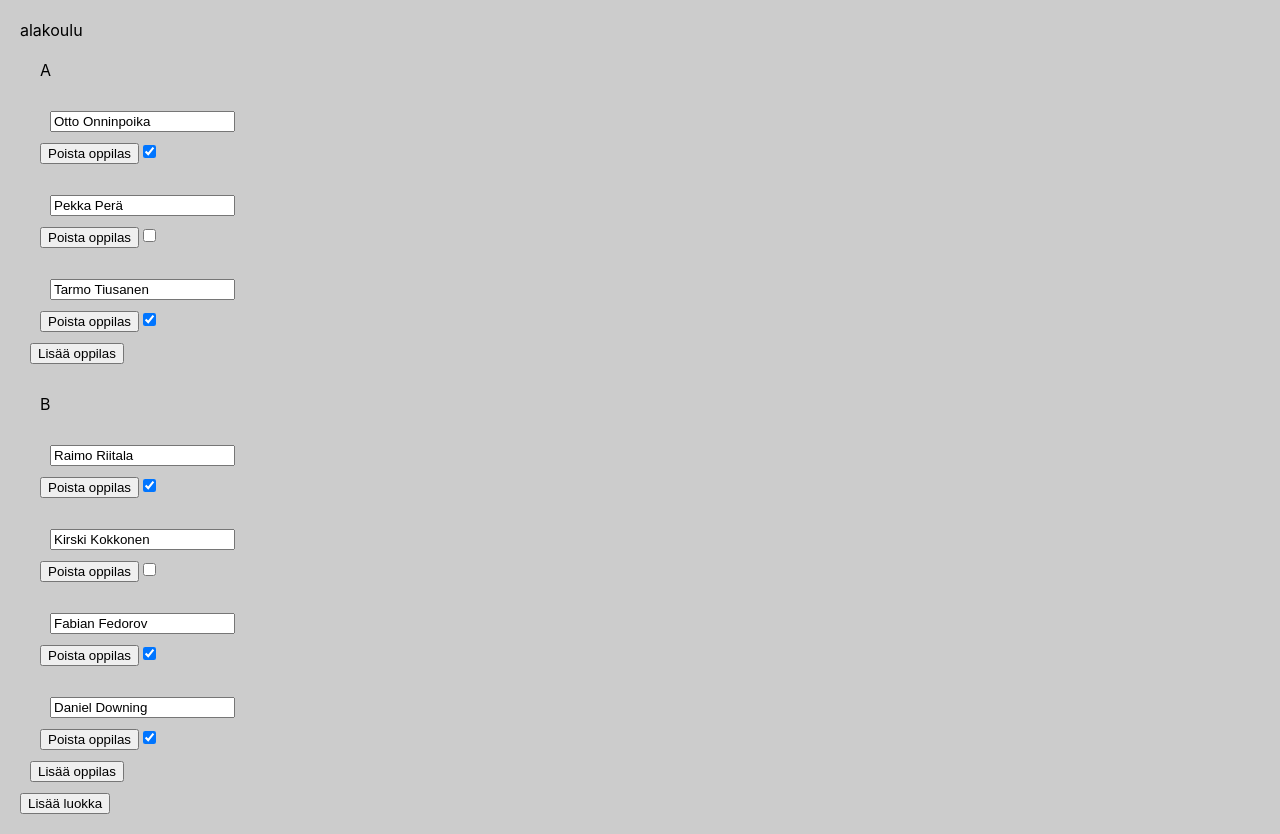
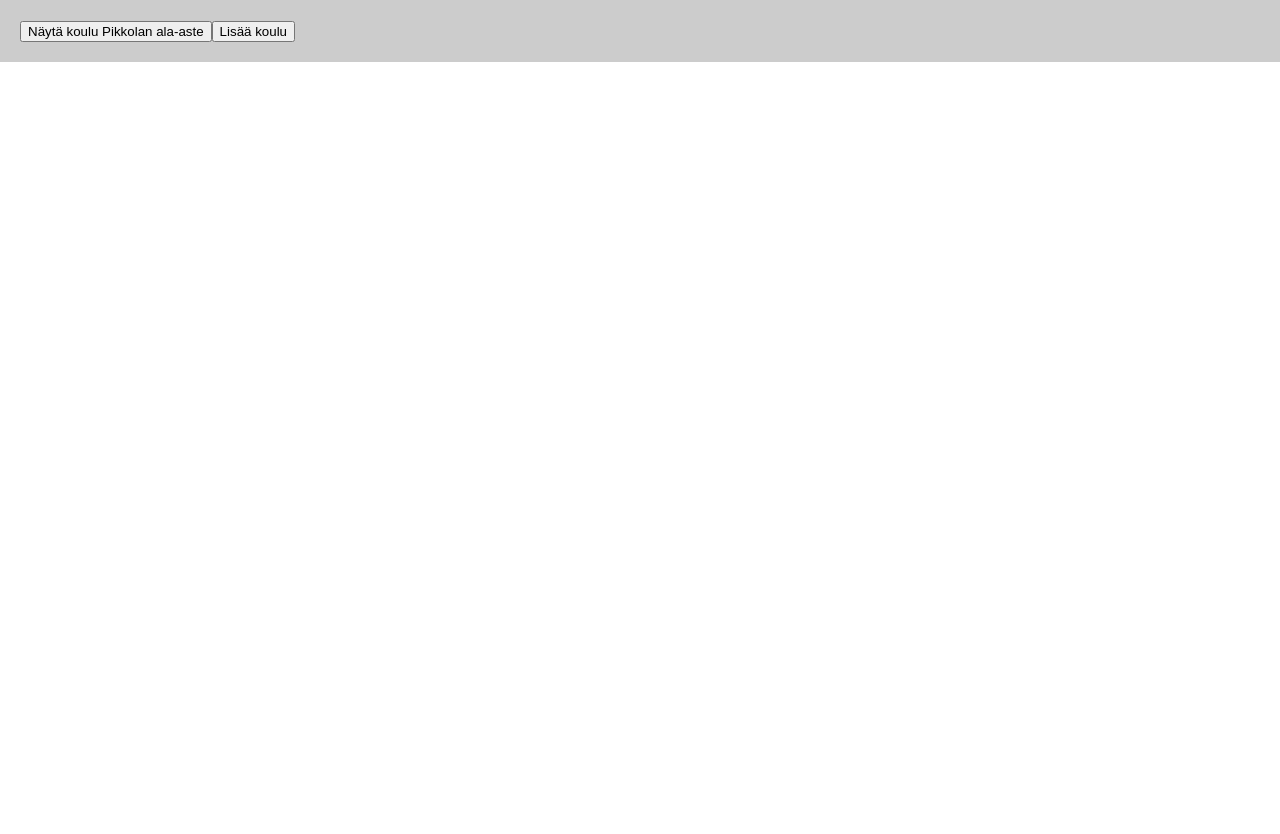
Before and after one commit to juvuorin/reactappis, a React (Create React App) app: page / in a window 1280 px wide. After the commit the page ends 800 px from the top, so only its background shows below. Built offline with nearby package versions, Linux system fonts and the light colour scheme; data requests are answered from the project's data file.

Commit message:
Useamman koulun järjestelmä

```diff
--- /dev/null
+++ b/db.json
@@ -0,0 +1,6 @@
+
+{
+    "koulut": [
+      {"id":1,"koulunNimi":"Pikkolan ala-aste", "luokat":[{ "kirjain": "A", "oppilaat": [{ "nimi": "Otto Onninpoika", "osaalukea": true }, { "nimi": "Pekka Perä", "osaalukea": false }]}]}
+    ]
+}
--- a/src/Koulu.js
+++ b/src/Koulu.js
@@ -21,8 +21,8 @@ let luokka2 = { kirjain: "B", oppilaat: [oppilas4, oppilas5, oppilas6, oppilas7]
 
 var koulu_ = { nimi: "alakoulu", luokat: [luokka1, luokka2] }
 
-
-const Koulu=()=> {
+// propseista tulee "koulu"
+const Koulu=(props)=> {
     const [dataNoudettu, setDataNoudettu] = useState(false)
     const [koulu, setKoulu] = useState()
     //    [koulu, setKoulu] = useState(koulu)
@@ -31,49 +31,40 @@ const Koulu=()=> {
 
     useEffect(() => {
 
-        if (!dataNoudettu) {
-            let result = localStorage.getItem("kouluData")
-            if (result == null) {
-                setKoulu(koulu_)
-            } else {
-                setKoulu(JSON.parse(result))
-            }
-            setDataNoudettu(true)
-        } else {
-            localStorage.setItem("kouluData", JSON.stringify(koulu))
-        }
+       setKoulu(props.koulu)
 
-    }, [koulu])
+    }, [props.koulu])
     const dispatch = (o) => {
         //  o = {type:"POISTA_OPPILAS",data: {oppilasIndex:0, luokkaIndex:0}}
-        let kouluKopio = (JSON.parse(JSON.stringify(koulu)))
+        let koulutKopio = (JSON.parse(JSON.stringify(props.koulut)))
         // let kouluKopio = koulu
 
         switch (o.type) {
-            case "POISTA_OPPILAS":
+/*             case "POISTA_OPPILAS":
                 kouluKopio.luokat[o.data.luokkaIndex].oppilaat.splice(o.data.oppilasIndex, 1)
                 break;
             //  p.setKoulu(JSON.parse(JSON.stringify(p.koulu)))
             case "LISÄÄ_OPPILAS":
                 kouluKopio.luokat[o.data.luokkaIndex].oppilaat.push({ nimi: "Olli Oppilas" })
                 break;
-            case "LISÄÄ_LUOKKA":
-                kouluKopio.luokat.push({ kirjain: "T", oppilaat: [] })
+ */            case "LISÄÄ_LUOKKA":
+                koulutKopio[props.kouluIndex].luokat.push({ kirjain: "T", oppilaat: [] })
+                props.setKoulut(koulutKopio)
                 break;
-            case "OPPILAAN_NIMI_MUUTTUI":
+/*             case "OPPILAAN_NIMI_MUUTTUI":
                 kouluKopio.luokat[o.data.luokkaIndex].oppilaat[o.data.oppilasIndex].nimi = o.data.nimi
                 break;
             case "OPPILAAN_LUKUTAITOTIETO_MUUTTUI":
                 kouluKopio.luokat[o.data.luokkaIndex].oppilaat[o.data.oppilasIndex].osaalukea = !kouluKopio.luokat[o.data.luokkaIndex].oppilaat[o.data.oppilasIndex].osaalukea
                 break;
-            default: throw "Nyt on jokin vialla"
+ */            default: throw "Nyt on jokin vialla"
 
 
 
         }
-        console.log(kouluKopio)
+/*         console.log(kouluKopio)
         setKoulu(kouluKopio)
-
+ */
     }
 
 /*     const poistaOppilas = (luokkaIndex,oppilasIndex)=>{
@@ -100,9 +91,10 @@ const Koulu=()=> {
 
     }
  */
-    return (<div>{(dataNoudettu==true) && <div>{koulu.nimi}{koulu.luokat.map((item, index) => <Luokka luokka={item} luokkaIndex={index} dispatch={dispatch} koulu={koulu} />)}
+    console.log(koulu)
+    return (<div> <div>{props.koulu.koulunNimi}{props.koulu.luokat.map((item, index) => <Luokka luokka={item} luokkaIndex={index} dispatch={dispatch} koulu={props.koulu} />)}
         <button onClick={() => dispatch({ type: "LISÄÄ_LUOKKA" })}>Lisää luokka</button>
 
-    </div>}</div>);
+    </div></div>);
 }
 export default Koulu;
--- /dev/null
+++ b/src/KouluSovellus.js
@@ -0,0 +1,52 @@
+//import logo from './logo.svg';
+//import './App.css';
+import React, { useEffect, useState } from 'react';
+import Koulu from './Koulu';
+
+const axios = require('axios');
+//Tentti1
+
+
+
+const KouluSovellus=(props)=> {
+    const [dataNoudettu, setDataNoudettu] = useState(false)
+    const [koulut, setKoulut] = useState()
+    const [valittuKoulu,setValittuKoulu] = useState()
+    //    [koulu, setKoulu] = useState(koulu)
+//    console.log("Koulu renderöitiin")
+    //REDUX
+
+    const lisääKoulu=() =>{
+
+        let koulutKopio = JSON.parse(JSON.stringify(koulut))
+        koulutKopio.push({"id":koulutKopio.length,"koulunNimi":koulutKopio.length, "luokat":[]})
+        setKoulut(koulutKopio);
+
+    }
+    useEffect(() => {
+        if (!dataNoudettu) {
+            axios.get('http://localhost:3001/koulut')
+            .then(function (response) {
+              // handle success
+              console.log(response.data);
+
+              setKoulut(response.data)
+              setDataNoudettu(true)
+
+            })
+            .catch(function (error) {
+              // handle error
+              console.log(error);
+            })
+            .then(function () {
+              // always executed
+            });}
+
+    }, [])
+    console.log("Valittu koulu on:" +valittuKoulu)
+    return (<div>{(dataNoudettu==true) && <div>{koulut.map((item, index) => <button onClick={() =>{setValittuKoulu(index)}}>Näytä koulu {item.koulunNimi} </button>)}
+    <button  onClick={lisääKoulu}   >Lisää koulu</button>
+    {(valittuKoulu!==undefined) && <Koulu koulu={koulut[valittuKoulu]} setKoulut={setKoulut} kouluIndex={valittuKoulu} koulut={koulut}></Koulu>}
+    </div>}</div>);
+}
+export default KouluSovellus;
--- a/src/index.js
+++ b/src/index.js
@@ -6,11 +6,11 @@ import reportWebVitals from './reportWebVitals';
 import Timer from './Timer'
 import Counter from './Counter'
 
-import Koulu from './Koulu'
+import KouluSovellus from './KouluSovellus'
 
 ReactDOM.render(
   <React.StrictMode>
-    <Koulu />
+    <KouluSovellus />
   </React.StrictMode>,
   document.getElementById('root')
 );
```
